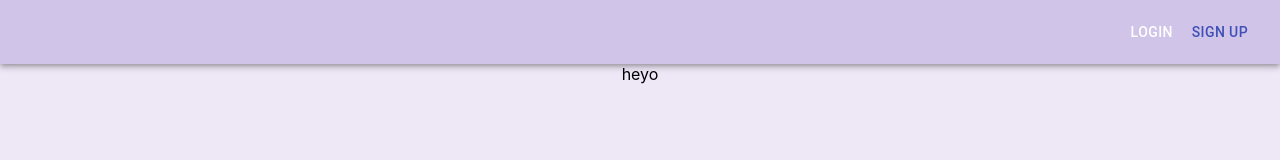
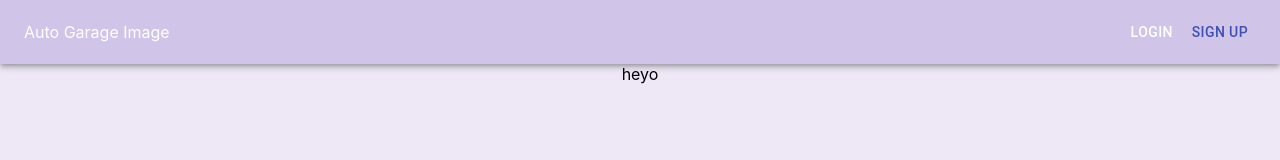
Before and after one commit to Abigail-Larsen/auto-garage-image-client, a React (Create React App) app: page / in a window 1280 px wide. Shown: the top 160 px of the page. Built offline with nearby package versions, Linux system fonts and the light colour scheme.

Commit message:
feat: added header

```diff
--- a/src/components/header/index.jsx
+++ b/src/components/header/index.jsx
@@ -1,14 +1,10 @@
 import React, { useState } from 'react';
+import { Link } from "react-router-dom";
 import { makeStyles } from '@material-ui/core/styles';
 import AppBar from '@material-ui/core/AppBar';
 import Toolbar from '@material-ui/core/Toolbar';
 import Typography from '@material-ui/core/Typography';
 import Button from '@material-ui/core/Button';
-// import IconButton from '@material-ui/core/IconButton';
-// import Modal from '@material-ui/core/Modal';
-// import Menu from '@material-ui/icons/Menu';
-// import SignIn from '../login/sign-in'
-// import SignUp from '../login/sign-up'
 
 export const Header = () => {
   const rootRef = React.useRef(null);
@@ -28,16 +24,19 @@ export const Header = () => {
     return (
       <>
         <AppBar position="static" className={classes.root}>
-      <Toolbar>
-          {/* <IconButton edge="start" className={classes.menuButton} color="inherit" aria-label="menu">
-            <Menu />
-          </IconButton> */}
-          <Typography variant="h6" className={classes.title}>
-             {/* Image Assemble */}
+            <Toolbar className={classes.toolbar}>
+
+                {/* <Link to='/'> */}
+                    <Typography variant="h7">
+                        Auto Garage Image
                     </Typography>
+                {/* </Link> */}
+
+
+                <div>
                     <Button onClick={(e) => handleOpen('login')} color="inherit">Login</Button>
-
                     <Button onClick={() => handleOpen('signUp')} color="primary">Sign up</Button>
+                </div>
             </Toolbar>
 
             {/* <Modal
@@ -63,14 +62,12 @@ export const Header = () => {
 
 const useStyles = makeStyles((theme) => ({
   root: {
-    flexGrow: 1,
     backgroundColor: '#d1c4e9',
   },
-  menuButton: {
-    marginRight: theme.spacing(2),
-  },
-  title: {
-    flexGrow: 1,
+  toolbar: {
+    display: 'flex',
+    justifyItems:'flex-start',
+    justifyContent: 'space-between',
   },
   paper: {
     position: 'absolute',
```
Lines whose indentation alone changed are shown as unchanged.
